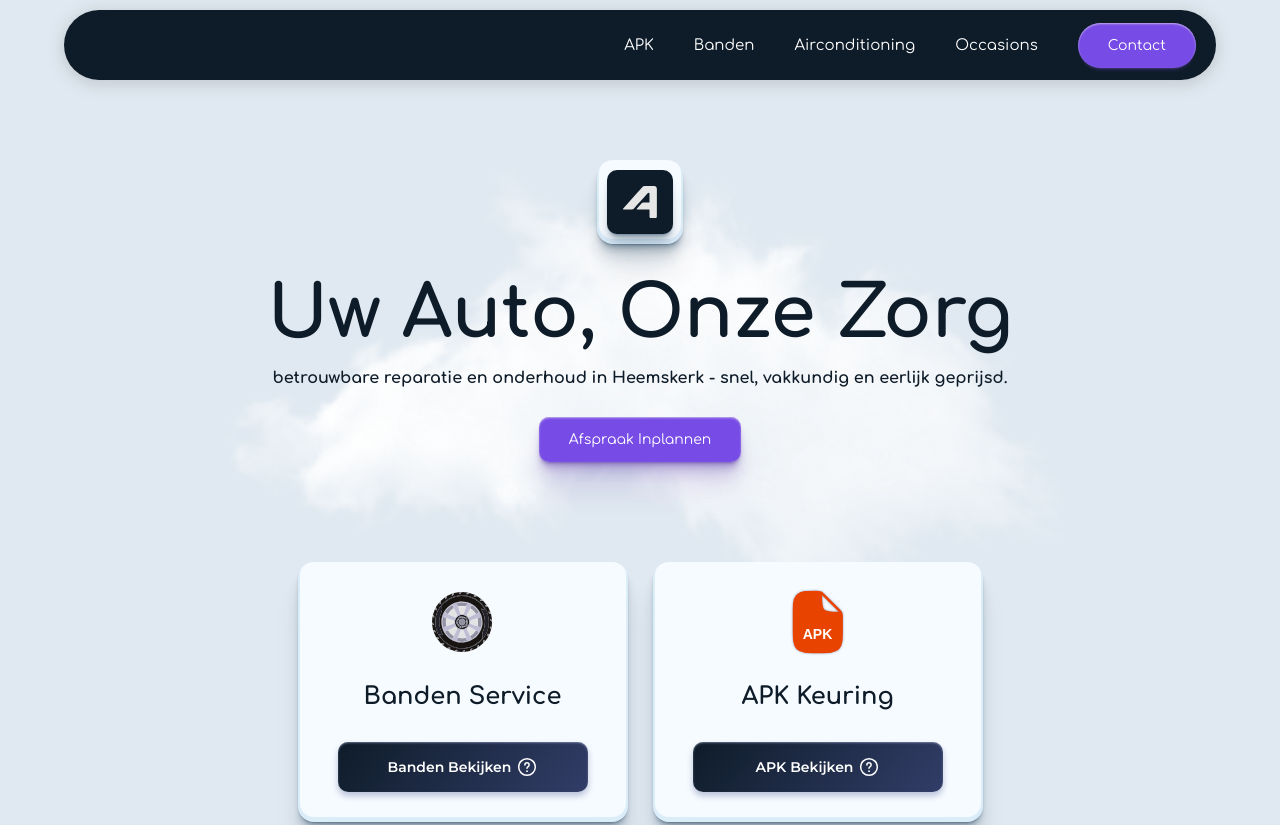
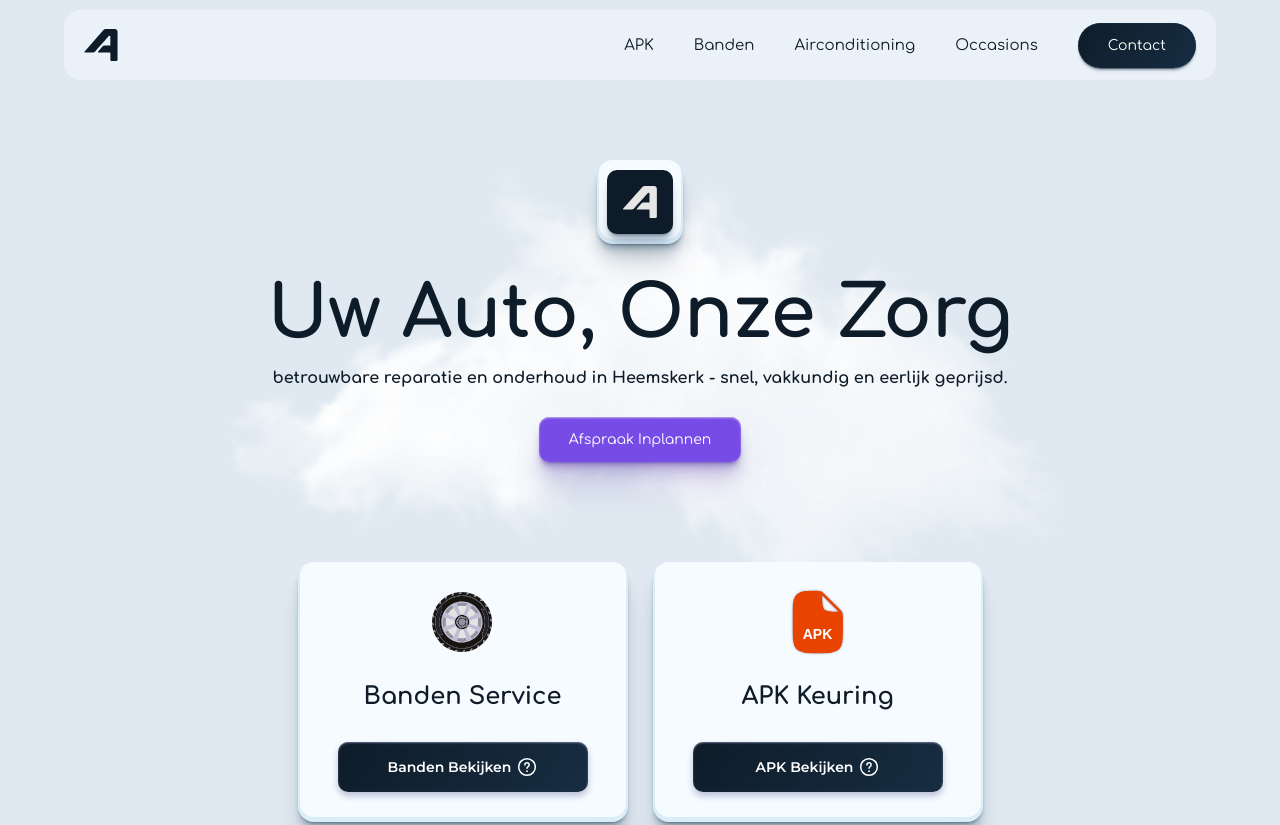
Before and after one commit to tdesignwebs/autogarage, a plain HTML site: page index.html in a window 1280 px wide. Shown: the top 825 px of the page. Drawn offline with nearby package versions, Linux system fonts and the light colour scheme; a web font is replaced by a local one.

Commit message:
Update main.css

```diff
--- a/main.css
+++ b/main.css
@@ -11,7 +11,8 @@
     --clr-primary: #774be5;
     --clr-primary-rgb: 119, 75, 229;
     --clr-primary-light: hsl(257, 75%, 65%);
-    --clr-secondary: #323d68;
+    --clr-secondary: #172d42;
+    --clr-bg-light-ui: hsla(207, 100%, 98%, 0.5);
 
     /* Fonts */
     --font-main: "Comfortaa", sans-serif;
@@ -22,6 +23,7 @@
     /* Sizes */
     --navbar-height: 70px;
     --radius-full: 100px;
+    --raduis-16: 16px;
     --radius-medium: 20px;
     --radius-card: 16px;
     --radius-button: 110px;
@@ -93,12 +95,12 @@ button {
     top: 10px;
     left: 50%;
     transform: translateX(-50%);
-    background-color: var(--clr-bg-dark);
+    background-color: var(--clr-bg-light-ui);
     justify-content: space-between;
     align-items: center;
     display: flex;
-    box-shadow: var(--shadow-soft);
-    border-radius: var(--radius-full);
+    backdrop-filter: blur(20px);
+    border-radius: var(--raduis-16);
     transition: border-radius var(--t-fast);
     padding: 0 20px;
 }
@@ -125,7 +127,7 @@ button {
     font-size: 15px;
     font-family: var(--font-main);
     font-weight: normal;
-    color: var(--clr-white);
+    color: var(--clr-text-dark);
     font-style: normal;
 }
 
@@ -175,17 +177,17 @@ button {
 .contact-btn {
     width: fit-content;
     height: min-content;
-    background: linear-gradient(125deg, var(--clr-primary) -4%, rgb(var(--clr-primary-rgb)) 100%);
+    background: linear-gradient(125deg, var(--clr-bg-dark) -4%, var(--clr-secondary) 100%);
     color: var(--clr-white);
     font-weight: 500;
     font-size: 16px;
     border: none;
     border-radius: var(--radius-button);
     box-shadow:
-        inset 0px 1px 2px 0px #c0b0e8,
-        0px 0.71px 0.71px -0.58px rgba(99, 69, 173, 0.35),
-        0px 1.81px 1.81px -1.17px rgba(99, 69, 173, 0.34),
-        0px 3.62px 3.62px -1.75px rgba(99, 69, 173, 0.33);
+        inset 0px 1px 2px 0px #172d42,
+        0px 0.71px 0.71px -0.58px hsla(209, 47%, 17%, 0.801),
+        0px 1.81px 1.81px -1.17px hsla(209, 47%, 17%, 0.575),
+        0px 3.62px 3.62px -1.75px hsla(209, 47%, 17%, 0.404);
 }
 
 .contact-btn:hover {
@@ -193,7 +195,7 @@ button {
     box-shadow:
         inset 0 1px 2px rgba(184, 193, 230, 0.5),
         0 6px 12px rgba(46, 64, 128, 0.35);
-    background: linear-gradient(127deg, var(--clr-primary-light), var(--clr-primary-light));
+    background: linear-gradient(127deg, var(--clr-bg-dark), var(--clr-secondary));
 }
 
 .contact-btn:active {
```
